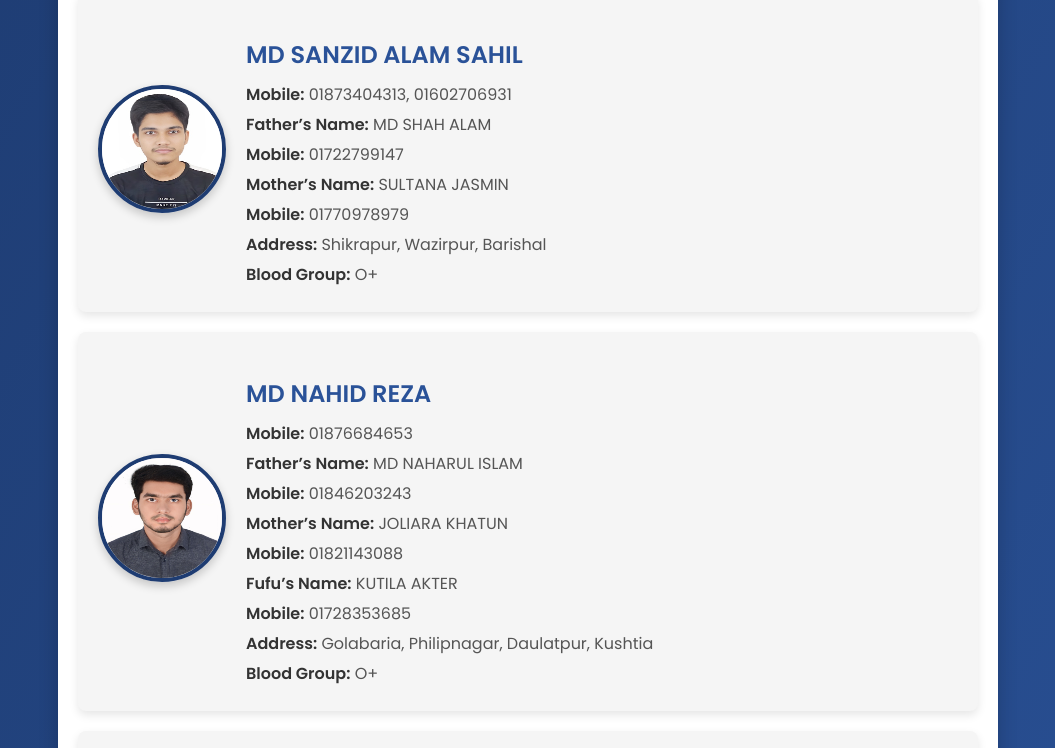
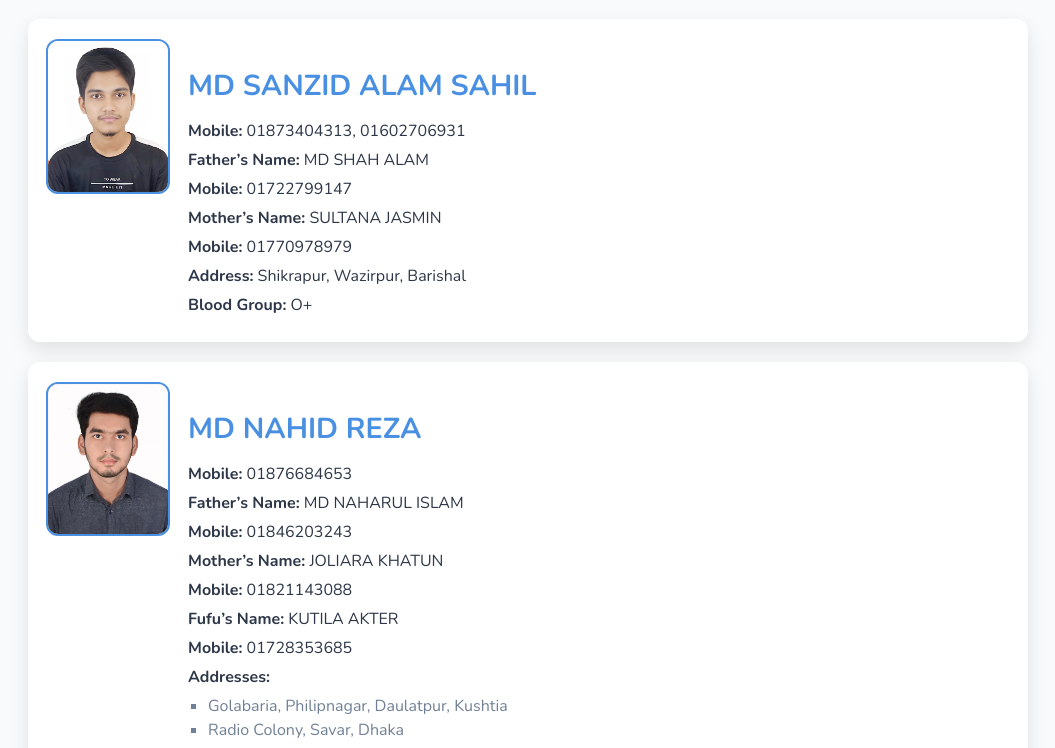
Before and after one commit to nahidreza45/info, a plain HTML site: page index.html in a window 1280 px wide. Shown: the part 142-890 px from the top of the page, without its empty margins (112-1167 px from the left). Drawn offline with nearby package versions, Linux system fonts and the light colour scheme.

Commit message:
Add files via upload

```diff
--- a/index.html
+++ b/index.html
@@ -4,14 +4,16 @@
 <head>
     <meta charset="UTF-8">
     <meta name="viewport" content="width=device-width, initial-scale=1.0">
-    <link href="https://fonts.googleapis.com/css2?family=Poppins:wght@300;400;600&display=swap" rel="stylesheet">
+    <link href="https://fonts.googleapis.com/css2?family=Nunito:wght@400;600;700&display=swap" rel="stylesheet">
+    <title>Contact Information</title>
     <link rel="stylesheet" href="style.css">
-    <title>Emergency Contact Information</title>
 </head>
 
 <body>
     <div class="container">
-        <h2>Emergency Contact Information</h2>
+        <header>
+            <h1>Contact Information</h1>
+        </header>
 
         <div class="info-section">
             <div class="info-container">
@@ -19,7 +21,7 @@
                     <img src="images/sanzid.jpg" alt="MD SANZID ALAM SAHIL">
                 </div>
                 <div class="details">
-                    <h3>MD SANZID ALAM SAHIL</h3>
+                    <h2>MD SANZID ALAM SAHIL</h2>
                     <p><strong>Mobile:</strong> 01873404313, 01602706931</p>
                     <p><strong>Father’s Name:</strong> MD SHAH ALAM</p>
                     <p><strong>Mobile:</strong> 01722799147</p>
@@ -37,7 +39,7 @@
                     <img src="images/nahid.jpg" alt="MD NAHID REZA">
                 </div>
                 <div class="details">
-                    <h3>MD NAHID REZA</h3>
+                    <h2>MD NAHID REZA</h2>
                     <p><strong>Mobile:</strong> 01876684653</p>
                     <p><strong>Father’s Name:</strong> MD NAHARUL ISLAM</p>
                     <p><strong>Mobile:</strong> 01846203243</p>
@@ -45,7 +47,11 @@
                     <p><strong>Mobile:</strong> 01821143088</p>
                     <p><strong>Fufu’s Name:</strong> KUTILA AKTER</p>
                     <p><strong>Mobile:</strong> 01728353685</p>
-                    <p><strong>Address:</strong> Golabaria, Philipnagar, Daulatpur, Kushtia</p>
+                    <p><strong>Addresses:</strong></p>
+                    <ul>
+                        <li>Golabaria, Philipnagar, Daulatpur, Kushtia</li>
+                        <li>Radio Colony, Savar, Dhaka</li>
+                    </ul>
                     <p><strong>Blood Group:</strong> O+</p>
                 </div>
             </div>
@@ -57,7 +63,7 @@
                     <img src="images/miaraz.jpg" alt="MD MIARAZ">
                 </div>
                 <div class="details">
-                    <h3>MD MIARAZ</h3>
+                    <h2>MD MIARAZ</h2>
                     <p><strong>Mobile:</strong> 01920568159, 01948222694</p>
                     <p><strong>Father’s Name:</strong> RAJOB ALI</p>
                     <p><strong>Mobile:</strong> 01965826135</p>
@@ -75,7 +81,7 @@
                     <img src="images/konok.jpg" alt="TAHONIK KAUM KONOK">
                 </div>
                 <div class="details">
-                    <h3>TAHONIK KAUM KONOK</h3>
+                    <h2>TAHONIK KAUM KONOK</h2>
                     <p><strong>Mobile:</strong> 01772806745, 01942027244</p>
                     <p><strong>Father’s Name:</strong> MD. JAFOR ALI</p>
                     <p><strong>Mobile:</strong> 01705507393</p>
--- a/style.css
+++ b/style.css
@@ -1,89 +1,133 @@
 /* General Styles */
 body {
-    font-family: 'Poppins', sans-serif;
-    background: linear-gradient(120deg, #1e3c72, #2a5298);
+    font-family: 'Nunito', sans-serif;
+    background: #f8fafc;
     margin: 0;
     padding: 0;
-    color: #ffffff;
+    color: #2d3748;
+    line-height: 1.6;
 }
 
 .container {
-    max-width: 900px;
+    max-width: 1000px;
     margin: 20px auto;
     padding: 20px;
-    background: #ffffff;
-    border-radius: 12px;
-    box-shadow: 0 8px 20px rgba(0, 0, 0, 0.2);
-    color: #333;
-    overflow: hidden;
 }
 
-h2 {
+/* Header */
+header h1 {
     text-align: center;
-    font-size: 2rem;
-    margin-bottom: 20px;
-    color: #1e3c72;
+    font-size: 2.5rem;
+    color: #4a90e2;
+    margin-bottom: 30px;
 }
 
 /* Info Section */
 .info-section {
     margin-bottom: 20px;
+    background: #ffffff;
+    border-radius: 12px;
     padding: 20px;
-    border-radius: 8px;
-    background: #f5f5f5;
-    box-shadow: 0 4px 10px rgba(0, 0, 0, 0.1);
-    animation: fadeIn 0.8s ease-in-out;
+    box-shadow: 0 8px 20px rgba(0, 0, 0, 0.1);
+    animation: fadeInUp 0.8s ease-in-out;
 }
 
 .info-container {
     display: flex;
-    align-items: center;
+    align-items: flex-start;
     gap: 20px;
+    flex-wrap: wrap;
 }
 
-/* Image Styling */
+/* Image */
+.image {
+    flex: 0 0 120px;
+    display: flex;
+    justify-content: center;
+    align-items: center;
+}
+
 .image img {
-    width: 120px;
-    height: 120px;
-    border-radius: 50%;
-    border: 4px solid #1e3c72;
-    box-shadow: 0 4px 10px rgba(0, 0, 0, 0.2);
-    transition: transform 0.3s ease;
+    width: 100%;
+    max-width: 120px;
+    height: auto;
+    border-radius: 12px;
+    border: 2px solid #4a90e2;
+    transition: transform 0.3s ease, box-shadow 0.3s ease;
 }
 
 .image img:hover {
     transform: scale(1.1);
+    box-shadow: 0 8px 16px rgba(0, 0, 0, 0.2);
 }
 
-/* Details Styling */
+/* Details */
 .details {
     flex: 1;
 }
 
-.details h3 {
+.details h2 {
     margin-bottom: 10px;
-    font-size: 1.5rem;
-    color: #2a5298;
+    font-size: 1.8rem;
+    color: #4a90e2;
 }
 
-.details p {
+.details p,
+.details ul {
     margin: 5px 0;
-    font-size: 1rem;
-    color: #555;
+    line-height: 1.5;
 }
 
-.details p strong {
-    color: #333;
+.details ul {
+    padding-left: 20px;
+    list-style: square;
+    color: #718096;
 }
 
 /* Animations */
-@keyframes fadeIn {
+@keyframes fadeInUp {
     from {
         opacity: 0;
-        transform: translateY(10px);
+        transform: translateY(20px);
     }
     to {
         opacity: 1;
         transform: translateY(0);
     }
 }
+
+/* Responsive Design */
+@media (max-width: 768px) {
+    .info-container {
+        flex-direction: column;
+        align-items: center;
+        text-align: center;
+    }
+
+    .image {
+        margin-bottom: 10px;
+    }
+
+    .details {
+        text-align: left;
+        width: 100%;
+    }
+
+    .details ul {
+        padding-left: 10px; /* Reduce padding for better alignment */
+    }
+}
+
+@media (max-width: 480px) {
+    header h1 {
+        font-size: 2rem; /* Reduce header font size on very small screens */
+    }
+
+    .details h2 {
+        font-size: 1.5rem; /* Adjust title size for small screens */
+    }
+
+    .details ul {
+        padding-left: 8px;
+    }
+}
```
